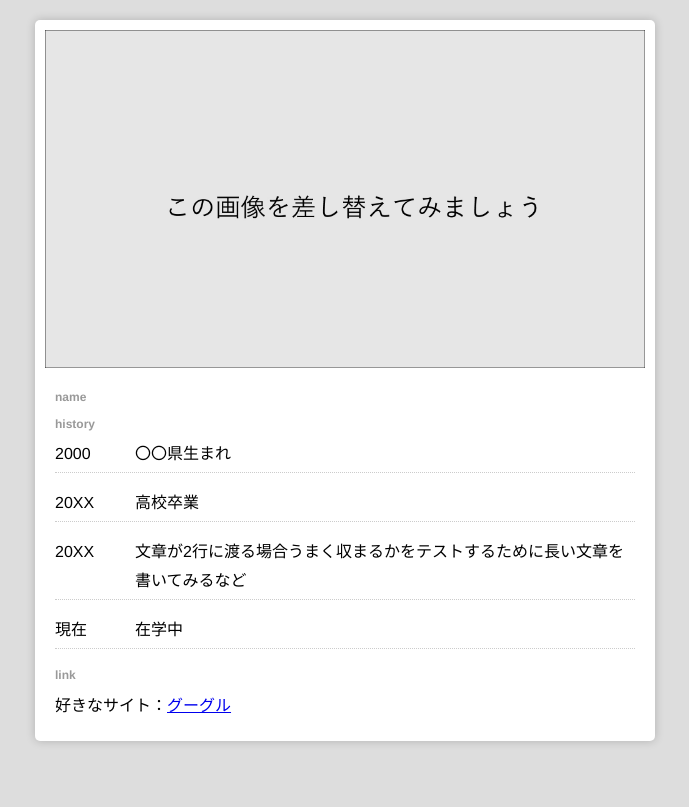
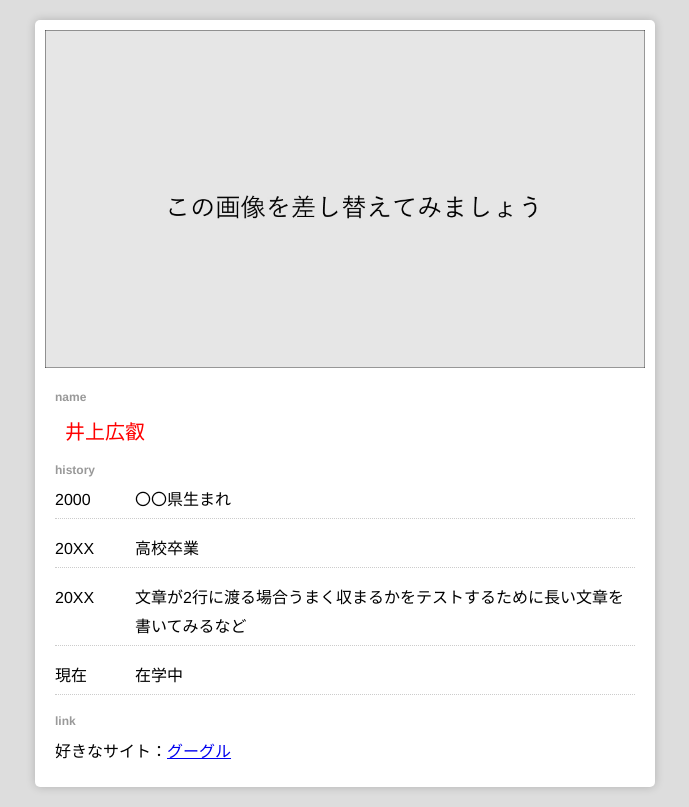
Before and after one commit to KUAD-XtechDesign/simple-page2023-12327004KoeiInoue, a plain HTML site: page index.html in a window 1280 px wide. Shown: the whole page, without its empty margins (295-984 px from the left). Drawn offline with Linux system fonts and the light colour scheme.

Commit message:
Update index.html

```diff
--- a/index.html
+++ b/index.html
@@ -19,6 +19,7 @@
       <!-- 個人情報なので注意 -->
       <div class="profile">
         <h2 class="title">name</h2>
+        <h1 class="name">井上広叡</h1>
 
         <h2 class="title">history</h2>
         <ul class="history_list">
```
